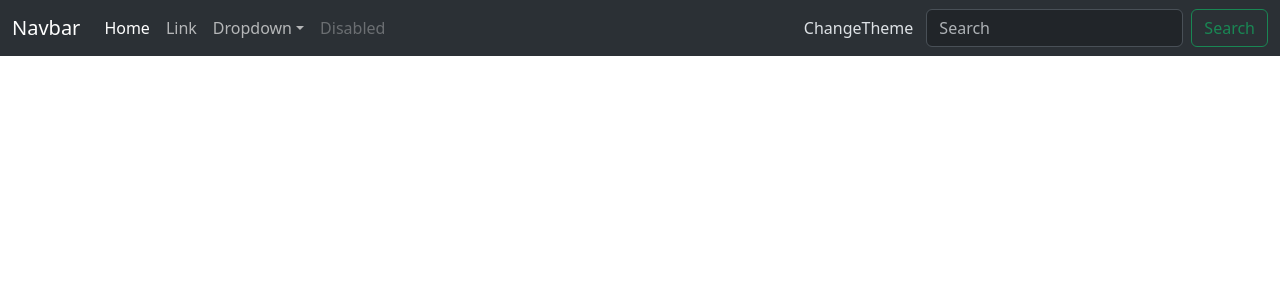
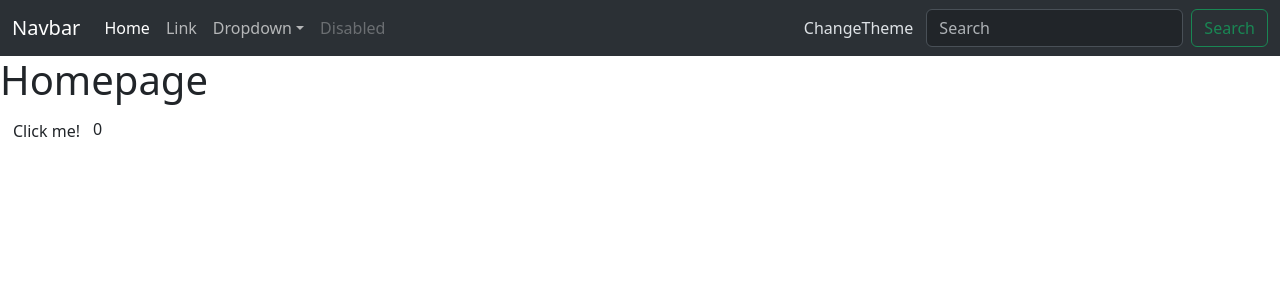
Before and after one commit to DezS4125/DezS-ReactJS-Website, a React (Vite) app: page / in a window 1280 px wide. Shown: the top 300 px of the page. Built offline with nearby package versions, Linux system fonts and the light colour scheme.

Commit message:
Added a basic HomePage

```diff
--- a/package.json
+++ b/package.json
@@ -12,7 +12,9 @@
   "dependencies": {
     "bootstrap": "^5.3.3",
     "react": "^18.3.1",
-    "react-dom": "^18.3.1"
+    "react-dom": "^18.3.1",
+    "react-router-dom": "^6.26.2",
+    "styled-components": "^6.1.13"
   },
   "devDependencies": {
     "@eslint/js": "^9.9.0",
--- a/src/App.tsx
+++ b/src/App.tsx
@@ -1,4 +1,6 @@
 import React, { useState } from "react";
+import { BrowserRouter as Router, Routes, Route } from "react-router-dom";
+import Home from "./pages/Home";
 import NavBar from "./components/NavBar";
 import Button from "./components/Button";
 const App = () => {
@@ -7,11 +9,16 @@ const App = () => {
     webTheme === "white" ? setWebTheme("dark") : setWebTheme("white");
   };
   return (
-    <div data-bs-theme={webTheme}>
-      <NavBar>
-        <Button onClick={() => toggleWebTheme()}>ChangeTheme</Button>
-      </NavBar>
-    </div>
+    <Router>
+      <div data-bs-theme={webTheme}>
+        <NavBar>
+          <Button onClick={() => toggleWebTheme()}>ChangeTheme</Button>
+        </NavBar>
+      </div>
+      <Routes>
+        <Route path="/" element={<Home />} />
+      </Routes>
+    </Router>
   );
 };
 
--- a/src/components/Button.tsx
+++ b/src/components/Button.tsx
@@ -1,6 +1,6 @@
 interface Props {
-  children: string;
-  onClick: () => void;
+  children?: string;
+  onClick?: () => void;
 }
 
 const Button = ({ children, onClick }: Props) => {
--- /dev/null
+++ b/src/pages/Home.tsx
@@ -0,0 +1,18 @@
+import React, { useState } from "react";
+import Button from "../components/Button";
+
+const Home = () => {
+  const [count, setCount] = useState(0);
+  const handleClick = () => {
+    setCount(count + 1);
+  };
+  return (
+    <>
+      <h1>Homepage</h1>
+      <Button onClick={handleClick}>Click me!</Button>
+      {count}
+    </>
+  );
+};
+
+export default Home;
```
Also changed, not shown: 1 other file (tests, documents, lock files or other folders).
